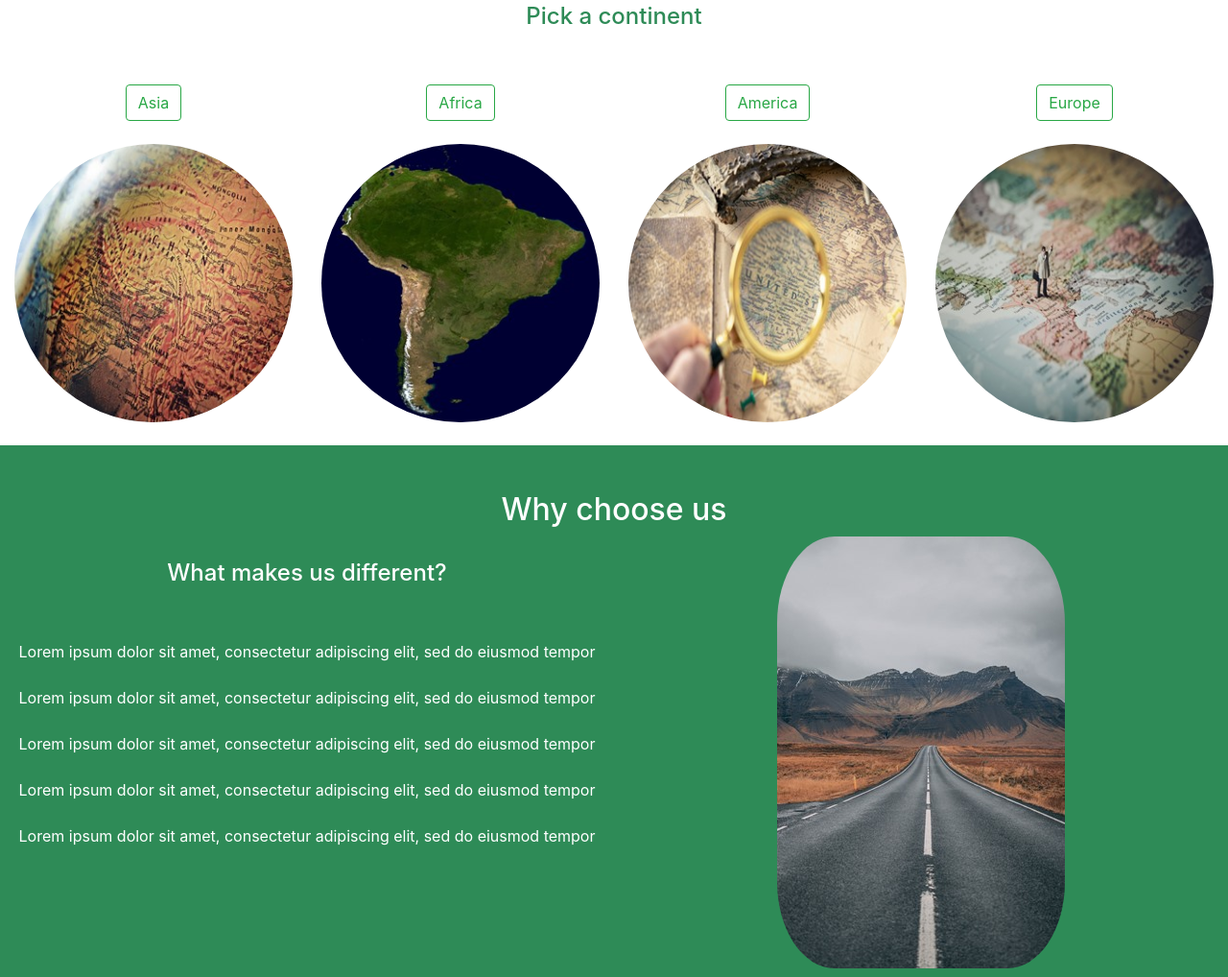
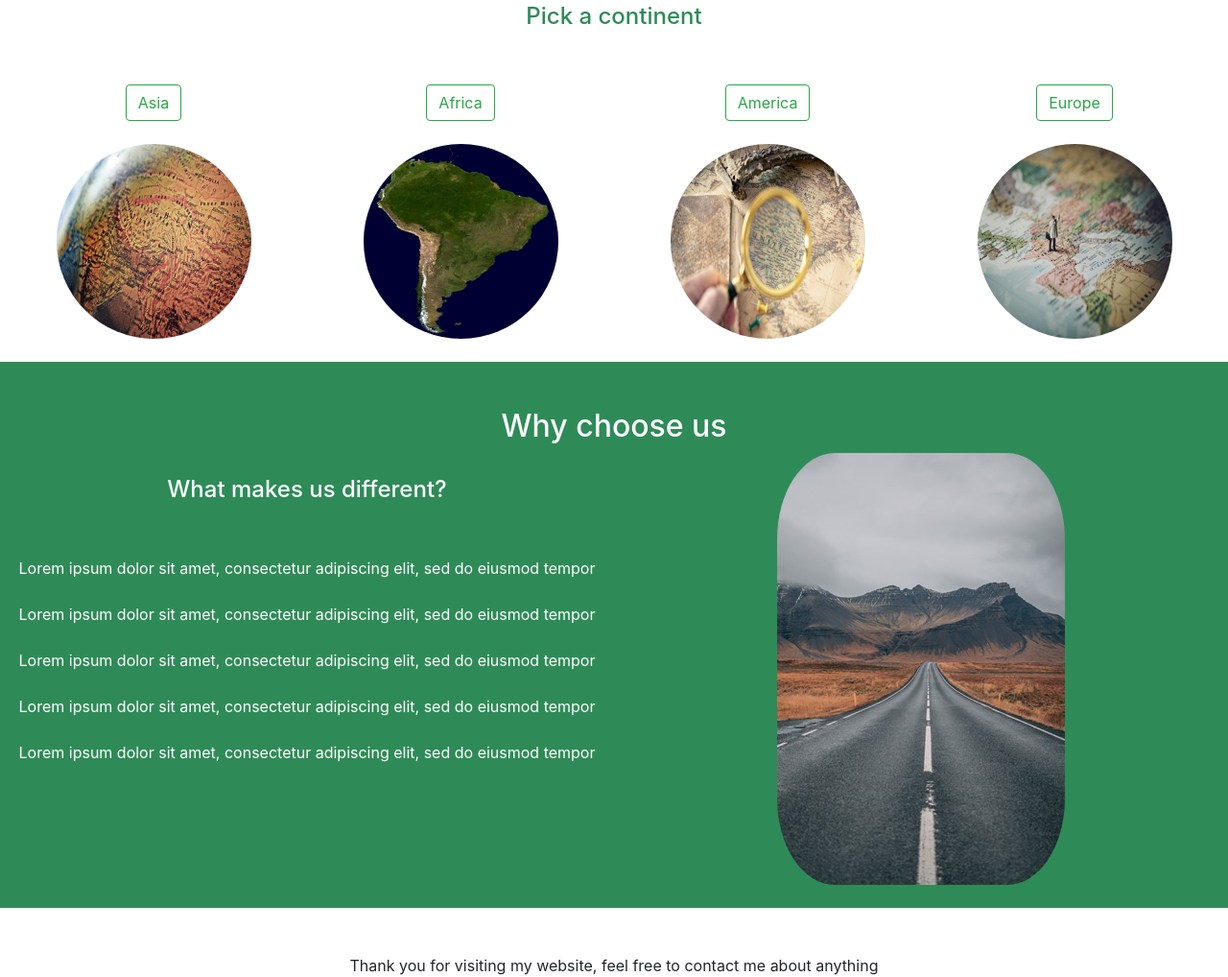
Before and after one commit to NikolaLaboski/mountaintrip, a plain HTML site: page index.html in a window 1280 px wide. Shown: the part 1589-2607 px from the top of the page at 96% size. Drawn offline with nearby package versions, Linux system fonts and the light colour scheme.

Commit message:
Update index.html
Initial commit

```diff
--- a/index.html
+++ b/index.html
@@ -141,7 +141,7 @@
                         <button type="button" class="btn btn-outline-success">Asia</button>
                         <br>
                         <br>
-                        <a href="#"><img src="asia.jpg" alt="" style="border-radius: 50%; width: 100%;"></a>
+                        <a href="#"><img src="asia.jpg" alt="" style="border-radius: 50%; width: 70%;"></a>
                         <br>
                         <br>
                     </div>
@@ -149,7 +149,7 @@
                         <button type="button" class="btn btn-outline-success">Africa</button>
                         <br>
                         <br>
-                        <a href="#"><img src="africa.jpg" alt="" style="border-radius: 50%; width: 100%;"></a>
+                        <a href="#"><img src="africa.jpg" alt="" style="border-radius: 50%; width: 70%;"></a>
                         <br>
                         <br>
                     </div>
@@ -157,7 +157,7 @@
                         <button type="button" class="btn btn-outline-success">America</button>
                         <br>
                         <br>
-                        <a href="#"><img src="america.jpg" alt="" style="border-radius: 50%; width: 100%;"></a>
+                        <a href="#"><img src="america.jpg" alt="" style="border-radius: 50%; width: 70%;"></a>
                         <br>
                         <br>
                     </div>
@@ -165,7 +165,7 @@
                         <button type="button" class="btn btn-outline-success">Europe</button>
                         <br>
                         <br>
-                        <a href="#"><img src="europe.jpg" alt="" style="border-radius: 50%; width: 100%;"></a>
+                        <a href="#"><img src="europe.jpg" alt="" style="border-radius: 50%; width: 70%;"></a>
                         <br>
                         <br>
                     </div>
```
